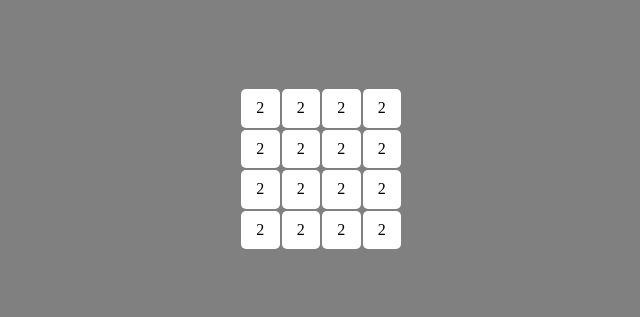
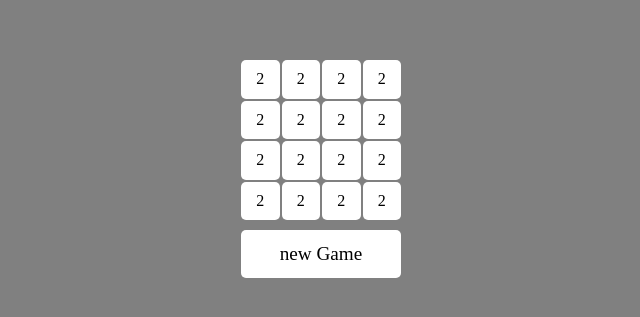
Before and after one commit to NeatKYU/2048game, a React (Vite) app: page / in a window 1280 px wide. Shown: the part 231-548 px from the top of the page, without its empty margins (319-959 px from the left). Built offline with nearby package versions, Linux system fonts and the light colour scheme.

Commit message:
💄 start game 버튼

```diff
--- /dev/null
+++ b/src/components/StartButton.tsx
@@ -0,0 +1,40 @@
+import { boardState } from '@/recoil/board';
+import { useRecoilState } from 'recoil';
+import styled from 'styled-components';
+import { getRandom } from '@/utils/math';
+
+export const StartButton = () => {
+    const [board, setBoard] = useRecoilState(boardState);
+
+    const startGame = () => {
+        const x = getRandom(0, 4);
+        const y = getRandom(0, 4);
+        let tempBoard = [[0, 0, 0, 0], [0, 0, 0, 0], [0, 0, 0, 0], [0, 0, 0, 0]];
+        tempBoard[x][y] = 2;
+
+        setBoard(tempBoard);
+    }
+
+    return (
+        <Container onClick={startGame}>
+            new Game
+        </Container>
+    )
+}
+
+const Container = styled.div`
+    width: 10rem;
+    height: 3rem;
+    border-radius: 5px;
+
+    background-color: #fff;
+
+    display: flex;
+    justify-content: center;
+    align-items: center;
+
+    font-size: 1.2rem;
+    color: black;
+
+    cursor: pointer;
+`;
--- a/src/pages/MainPage.tsx
+++ b/src/pages/MainPage.tsx
@@ -1,11 +1,14 @@
 import styled from 'styled-components';
 import { Board } from '@/components/Board';
+import { StartButton } from '@/components/StartButton';
 
 export const MainPage = () => {
 
     return (
         <Container>
             <Board mode='4x4'></Board>
+            <div style={{ height: '10px'}}></div>
+            <StartButton/>
         </Container>
     )
 }
@@ -18,4 +21,5 @@ const Container = styled.div`
     display: flex;
     align-items: center;
     justify-content: center;
+    flex-direction: column;
 `;
```
